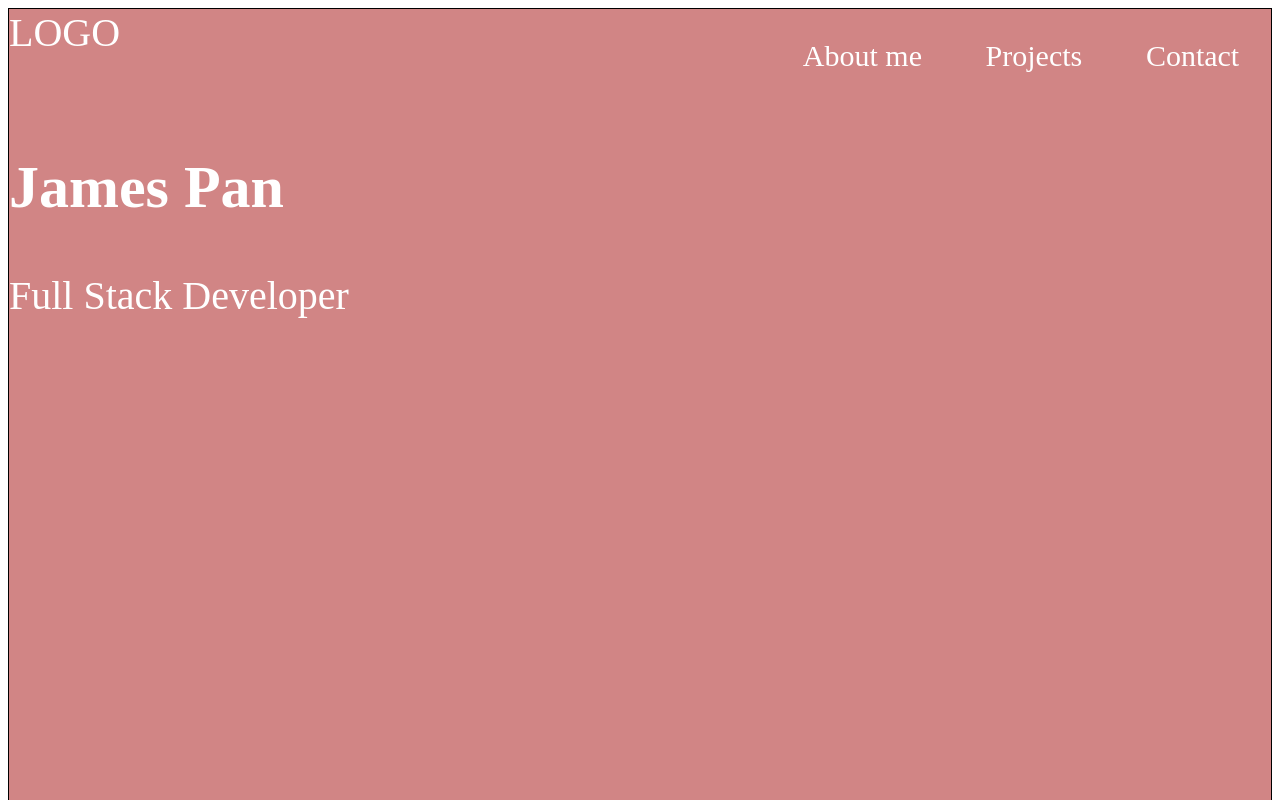
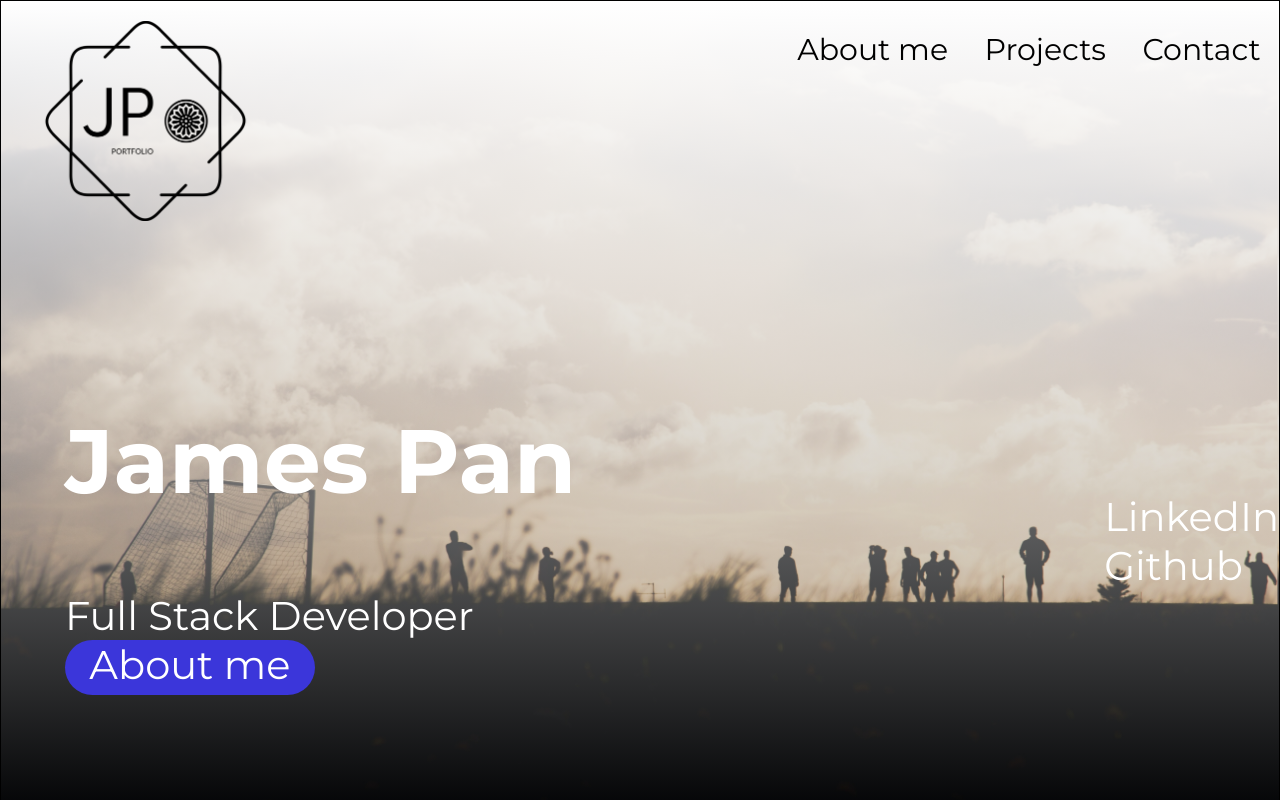
Before and after one commit to Jamespan6704/Portfolio, a plain HTML site: page index.html in a window 1280 px wide. Shown: the top 800 px of the page. Drawn offline with Linux system fonts and the light colour scheme.

Commit message:
implemented logos

```diff
--- a/index.html
+++ b/index.html
@@ -2,6 +2,12 @@
 <html lang="en">
   <head>
     <link rel="stylesheet" href="styles.css" />
+    <link rel="preconnect" href="https://fonts.googleapis.com" />
+    <link rel="preconnect" href="https://fonts.gstatic.com" crossorigin />
+    <link
+      href="https://fonts.googleapis.com/css2?family=Montserrat:wght@100;200;300;400;600;700;800&display=swap"
+      rel="stylesheet"
+    />
     <meta charset="UTF-8" />
     <meta http-equiv="X-UA-Compatible" content="IE=edge" />
     <meta name="viewport" content="width=device-width, initial-scale=1.0" />
@@ -10,15 +16,24 @@
   <body>
     <section class="hero">
       <nav>
-        <div>LOGO</div>
+        <img class="logo" src="images/logo.png" alt="James Pan" />
         <ul>
           <li>About me</li>
           <li>Projects</li>
           <li>Contact</li>
         </ul>
       </nav>
-      <h1>James Pan</h1>
-      <p>Full Stack Developer</p>
+      <div class="hero-area">
+        <div class="hero-text">
+          <h1>James Pan</h1>
+          <p>Full Stack Developer</p>
+          <div class="button">About me</div>
+        </div>
+        <div class="socials">
+          <div>LinkedIn</div>
+          <div>Github</div>
+        </div>
+      </div>
     </section>
     <section></section>
     <section></section>
--- a/styles.css
+++ b/styles.css
@@ -1,3 +1,9 @@
+body {
+  margin: 0;
+  padding: 0;
+  font-family: "Montserrat", sans-serif;
+}
+
 section {
   height: 500px;
   background-color: rgb(230, 195, 173);
@@ -5,10 +11,14 @@ section {
 }
 
 .hero {
-  background-color: rgb(209, 133, 133);
   height: 100vh;
   color: white;
   font-size: 40px;
+  background-image: linear-gradient(rgb(255, 255, 255), rgba(0, 0, 0, 0.226)),
+    url("/images/background.jpg");
+  background-position: center;
+  background-size: cover;
+  position: relative;
 }
 
 footer {
@@ -27,9 +37,57 @@ ul {
   width: 500px;
   justify-content: space-around;
   font-size: 30px;
+  color: black;
 }
 
 li {
   /* width: 200px; */
   text-decoration: none;
 }
+
+h1 {
+  font-size: 90px;
+}
+
+p {
+  margin: 0px;
+}
+
+.hero-area {
+  display: flex;
+  height: 100%;
+  justify-content: space-between;
+  align-items: center;
+}
+.hero-text {
+  margin-left: 5%;
+  margin-bottom: 20%;
+}
+
+.button {
+  width: 250px;
+  height: 55px;
+  border-radius: 40px;
+  background-color: rgb(59, 54, 218);
+  text-align: center;
+}
+
+.button:hover {
+  background-color: blue;
+  box-shadow: 2px 4px 5px rgb(0, 0, 0);
+  transition: 0.4s;
+}
+
+.button:active {
+  /* background-color: aqua; */
+  color: rgb(99, 99, 99);
+}
+
+.socials {
+  padding-bottom: 200px;
+}
+
+.logo {
+  height: 200px;
+  margin: 20px;
+}
```
Also changed, not shown: images/background.jpg (added), images/logo.png (added).
